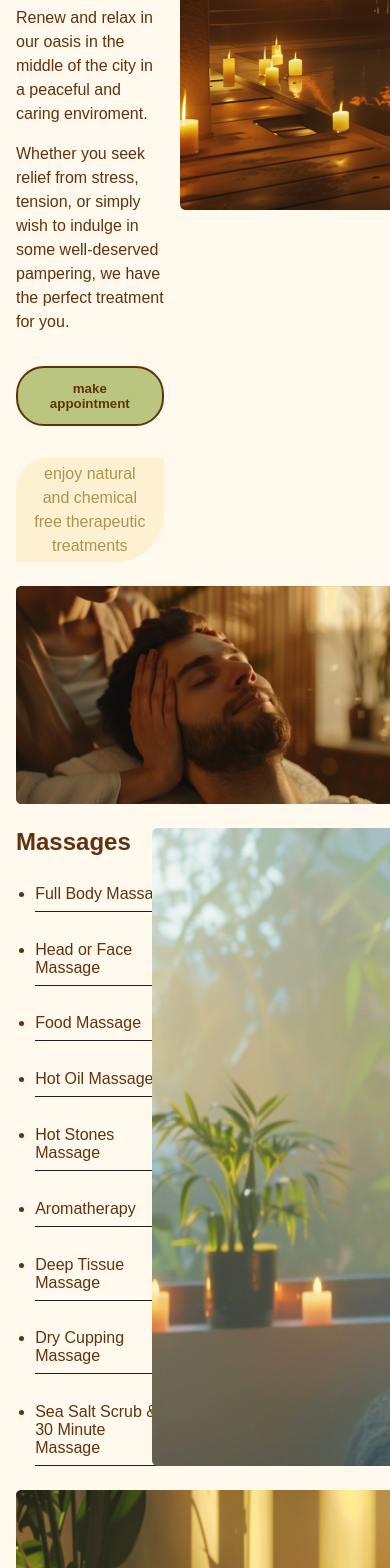
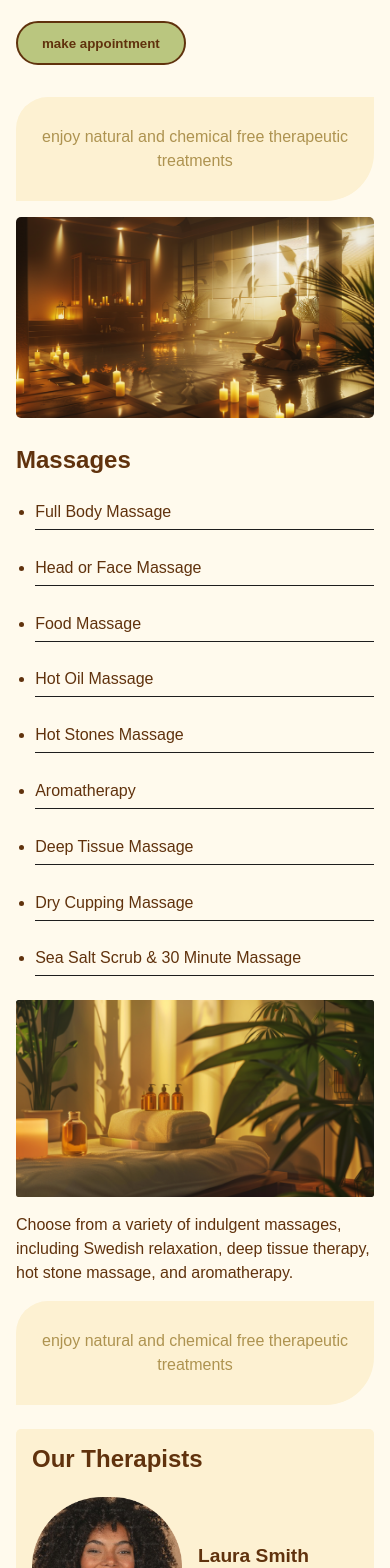
Before and after one commit to creationcodesign/spa-studio, a React (Vite) app: page / in a window 390 px wide. Shown: the part 432-2000 px from the top of the page. Built offline with nearby package versions, Linux system fonts and the light colour scheme; a web font is replaced by a local one.

Commit message:
responsive home page

```diff
--- a/src/style/pages/_app.scss
+++ b/src/style/pages/_app.scss
@@ -299,3 +299,83 @@
         line-height: 1.5em;
     }
 }
+
+
+@media screen and (max-width: 800px) {
+    .home-page {
+        .hero {
+            flex-direction: column;
+
+            .hero-img-container {
+                width: auto !important;
+
+                img {
+                    width: 100% !important;
+                }
+            }
+        }
+
+        .massages {
+            .massages-list {
+                width: auto !important;
+            }
+
+            .massages-images {
+                display: none;
+            }
+
+            .massages-offer {
+                flex-direction: column;
+
+                img {
+                    display: none;
+                    width: 100% !important;
+                }
+            }
+
+            .massage-choose {
+                flex-direction: column;
+
+                img {
+                    width: 100% !important;
+                    height: 100% !important;
+                }
+            }
+
+
+        }
+
+        .therapists-images {
+            display: flex;
+            flex-direction: column;
+            margin: 0 !important;
+            margin-top: 1.5rem !important;
+
+            .therapist-image {
+                flex-direction: row !important;
+                justify-content: flex-start !important;
+                // gap: 0 !important;
+                margin-bottom: 1rem;
+
+                .therapist-text {
+                    align-items: flex-start;
+                    text-align: left;
+                }
+            }
+        }
+
+        .offer {
+            img {
+                width: 100% !important;
+            }
+        }
+
+        .testimonies {
+            flex-direction: column;
+        }
+
+        .offer-special {
+            flex-direction: column;
+        }
+    }
+}
```
